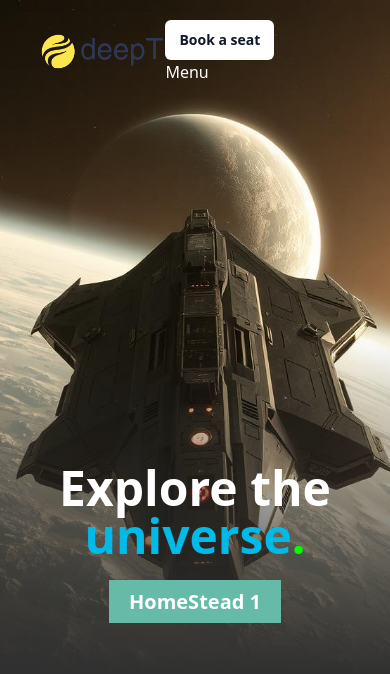
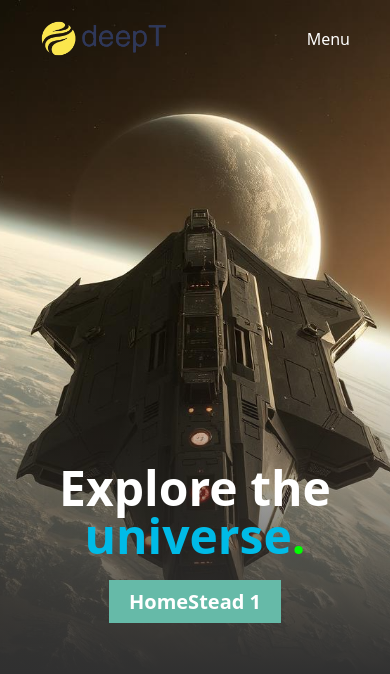
Before and after one commit to aust21/deep-travel, a Flask app: page / in a window 390 px wide. Shown: the top 674 px of the page. Run offline with Flask 3, Linux system fonts and the light colour scheme.

Commit message:
fix nav responsiveness

```diff
--- a/main/static/css/output.css
+++ b/main/static/css/output.css
@@ -723,6 +723,9 @@
   }
   .gap-1\.5 {
     gap: calc(var(--spacing) * 1.5);
+  }
+  .gap-2 {
+    gap: calc(var(--spacing) * 2);
   }
   .gap-5 {
     gap: calc(var(--spacing) * 5);
--- a/main/templates/nav.html
+++ b/main/templates/nav.html
@@ -59,9 +59,9 @@
       </li>
     </ul>
 
-    <div class="buttons">
+    <div class="buttons flex justify-between items-center gap-2">
       <button
-        class="mr-[2rem] rounded-md bg-white px-3.5 py-2.5 text-sm font-semibold text-gray-900 shadow-xs hover:bg-gray-100 focus-visible:outline-2 focus-visible:outline-offset-2 focus-visible:outline-white"
+        class="hidden mr-[2rem] rounded-md bg-white px-3.5 py-2.5 text-sm font-semibold text-gray-900 shadow-xs hover:bg-gray-100 focus-visible:outline-2 focus-visible:outline-offset-2 focus-visible:outline-white md:block"
         type="button"
         name="book-btn"
       >
```
Also changed, not shown: vercel.json.
